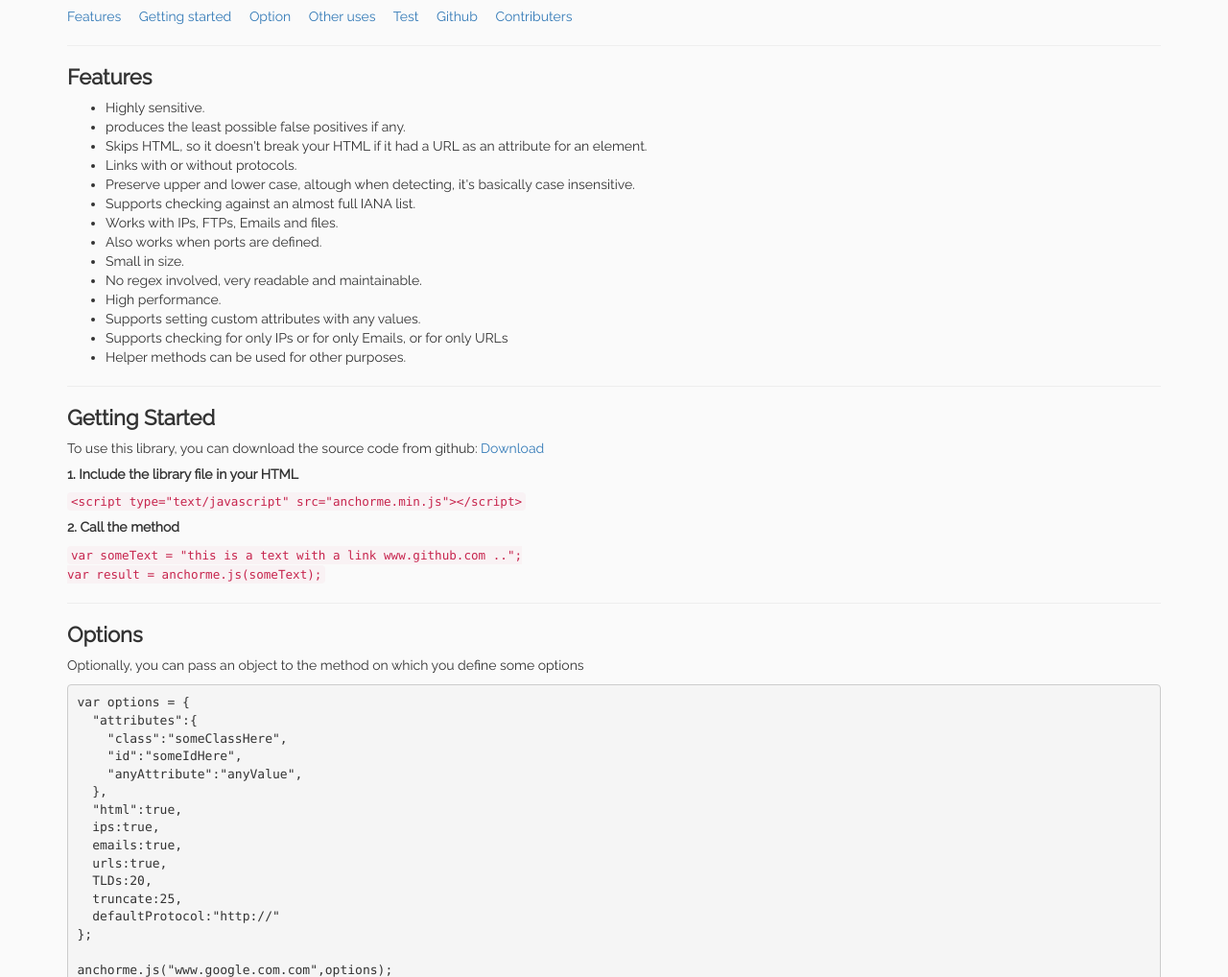
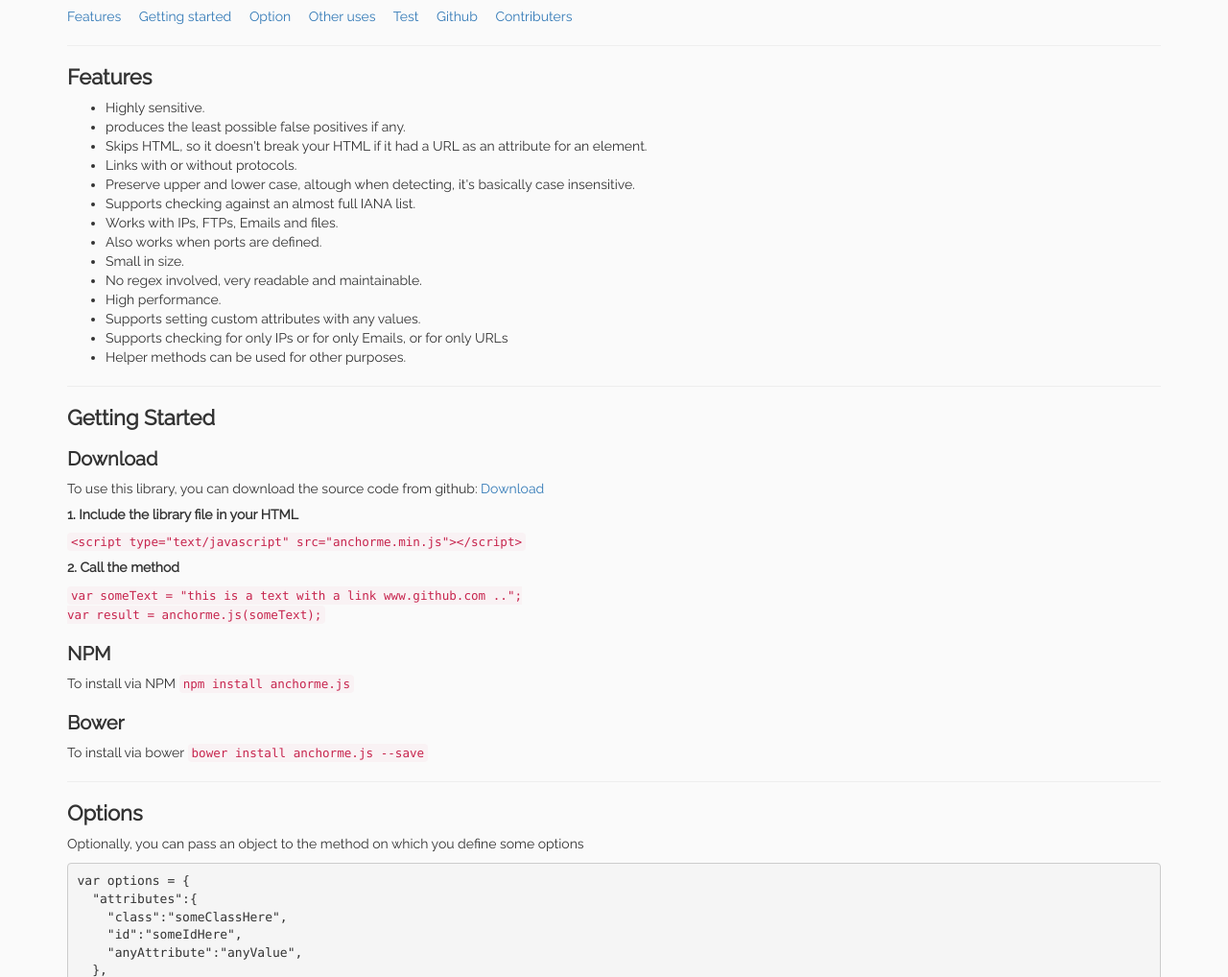
Before and after one commit to alexcorvi/anchorme.js, a website: page index.html in a window 1280 px wide. Shown: the part 82-1100 px from the top of the page at 96% size. Drawn offline with nearby package versions, Linux system fonts and the light colour scheme.

Commit message:
bower installation

```diff
--- a/index.html
+++ b/index.html
@@ -92,6 +92,7 @@
         <hr>
         <article id="page-download">
             <h2>Getting Started</h2>
+            <h3>Download</h3>
             <p>To use this library, you can download the source code from github: <a href="https://github.com/alexcorvi/anchorme.js">Download</a></p>
             <h5>1. Include the library file in your HTML</h5>
             <code>
@@ -102,6 +103,12 @@
             var someText = "this is a text with a link www.github.com ..";
             <br>var result = anchorme.js(someText);
             </code>
+
+            <h3>NPM</h3>
+            <p>To install via NPM <code>npm install anchorme.js</code></p>
+
+            <h3>Bower</h3>
+            <p>To install via bower <code>bower install anchorme.js --save</code></p>
 
         </article>
         <hr>
```
Also changed, not shown: README.md.
